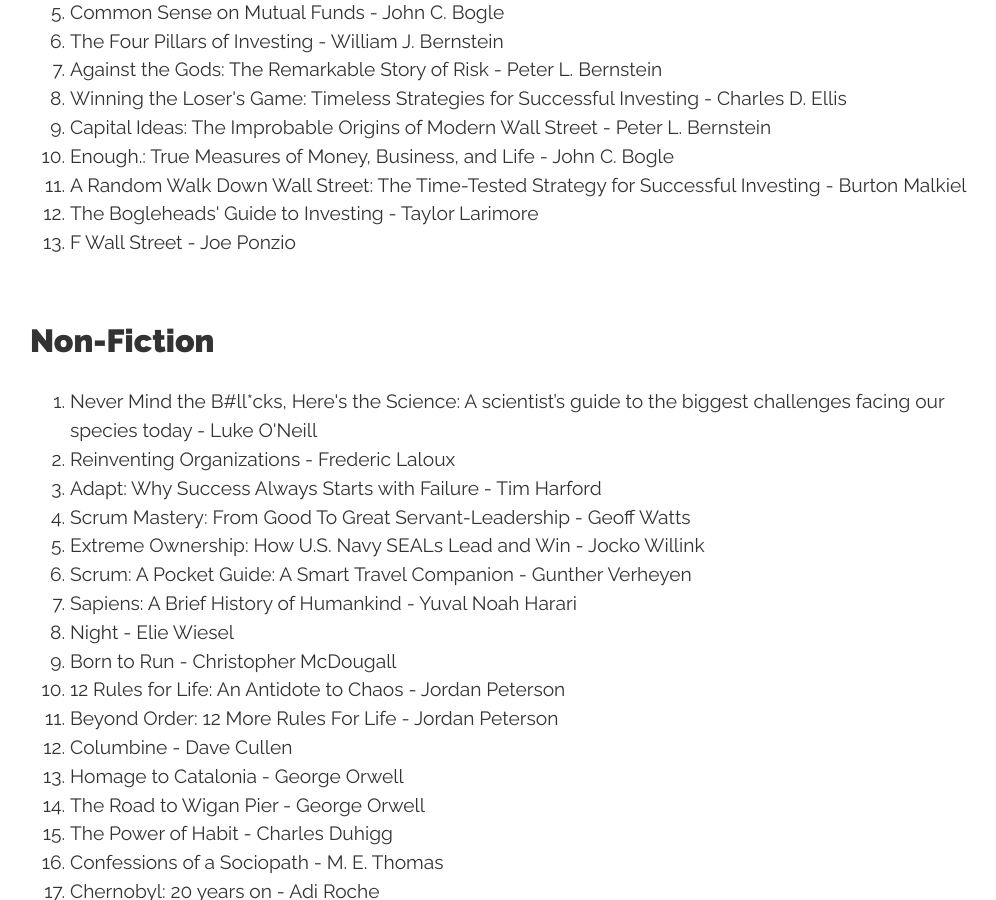
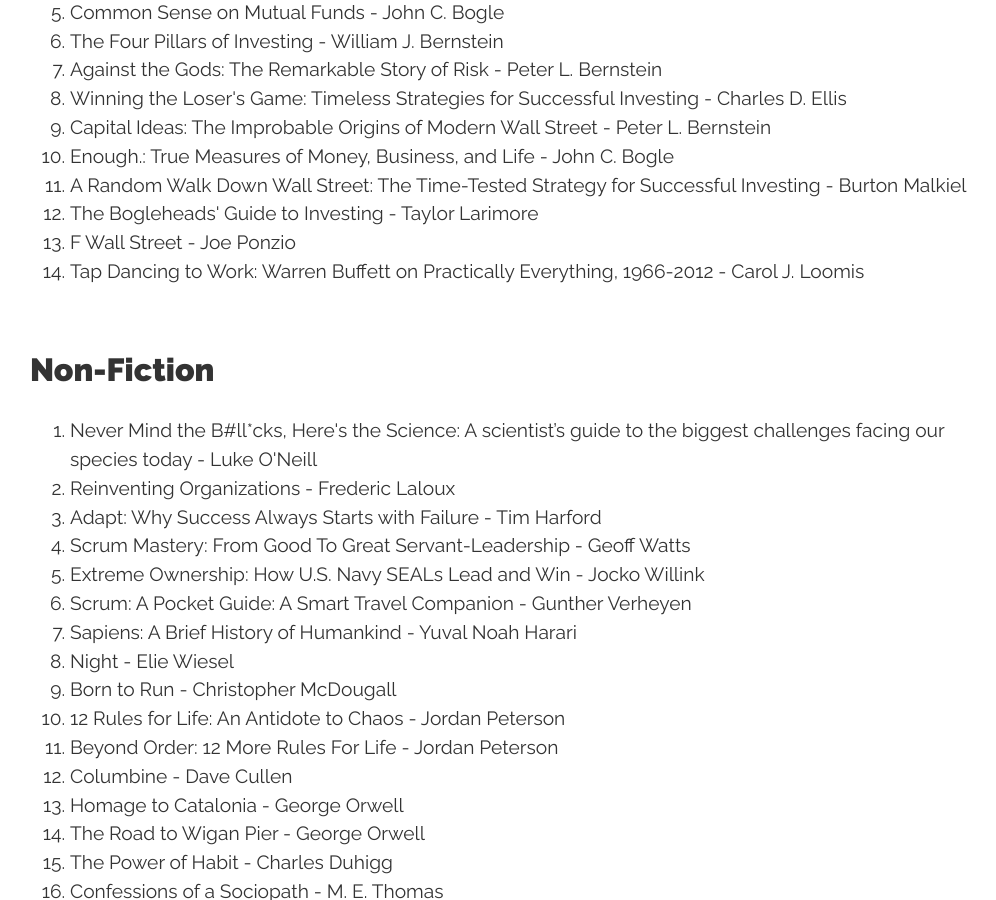
Before and after one commit to conanmercer/conanmercer.github.io, a Jekyll site: the page built from books.html, in a window 1280 px wide and 900 px high, scrolled down 756 px. Shown: the whole window, without its empty margins (130-1126 px from the left). Built offline with Jekyll 4.4.1, drawn with Linux system fonts in a browser that asks for light colours; nearby versions of some CDN libraries; some web fonts are replaced.

Commit message:
add, new book

```diff
--- a/books.html
+++ b/books.html
@@ -29,6 +29,10 @@ title: Books
   </li>
   <li>The Bogleheads' Guide to Investing - Taylor Larimore</li>
   <li>F Wall Street - Joe Ponzio</li>
+  <li>
+    Tap Dancing to Work: Warren Buffett on Practically Everything, 1966-2012 -
+    Carol J. Loomis
+  </li>
 </ol>
 
 <h2>Non-Fiction</h2>
```
